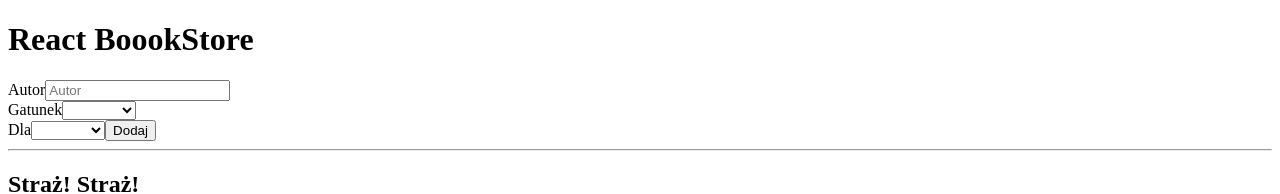
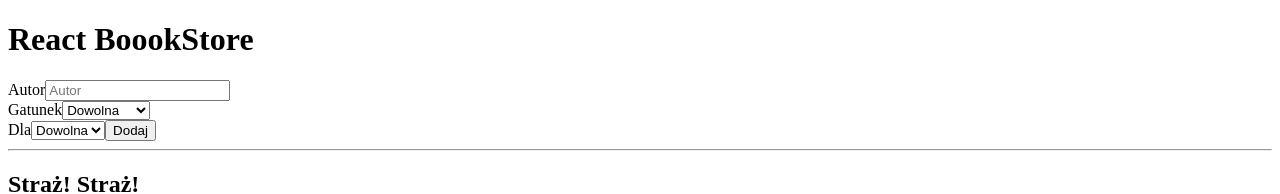
Before and after one commit to Alexbasisty/React_Redux-BookStore_udemy-course, a React (Vite) app: page / in a window 1280 px wide. Shown: the top 194 px of the page. Built offline with nearby package versions, Linux system fonts and the light colour scheme.

Commit message:
useDropdown

```diff
--- a/src/useDropdown.jsx
+++ b/src/useDropdown.jsx
@@ -16,9 +16,9 @@ const useDropdown = (defaultState, label, options) => {
           onChange={(e) => setState(e.target.value)}
         >
           <option>Dowolna</option>
-          {options.map((genre, index) => (
-            <option key={index} value={state}>
-              {state}
+          {options.map((option, index) => (
+            <option key={index} value={option}>
+              {option}
             </option>
           ))}
         </select>
```
